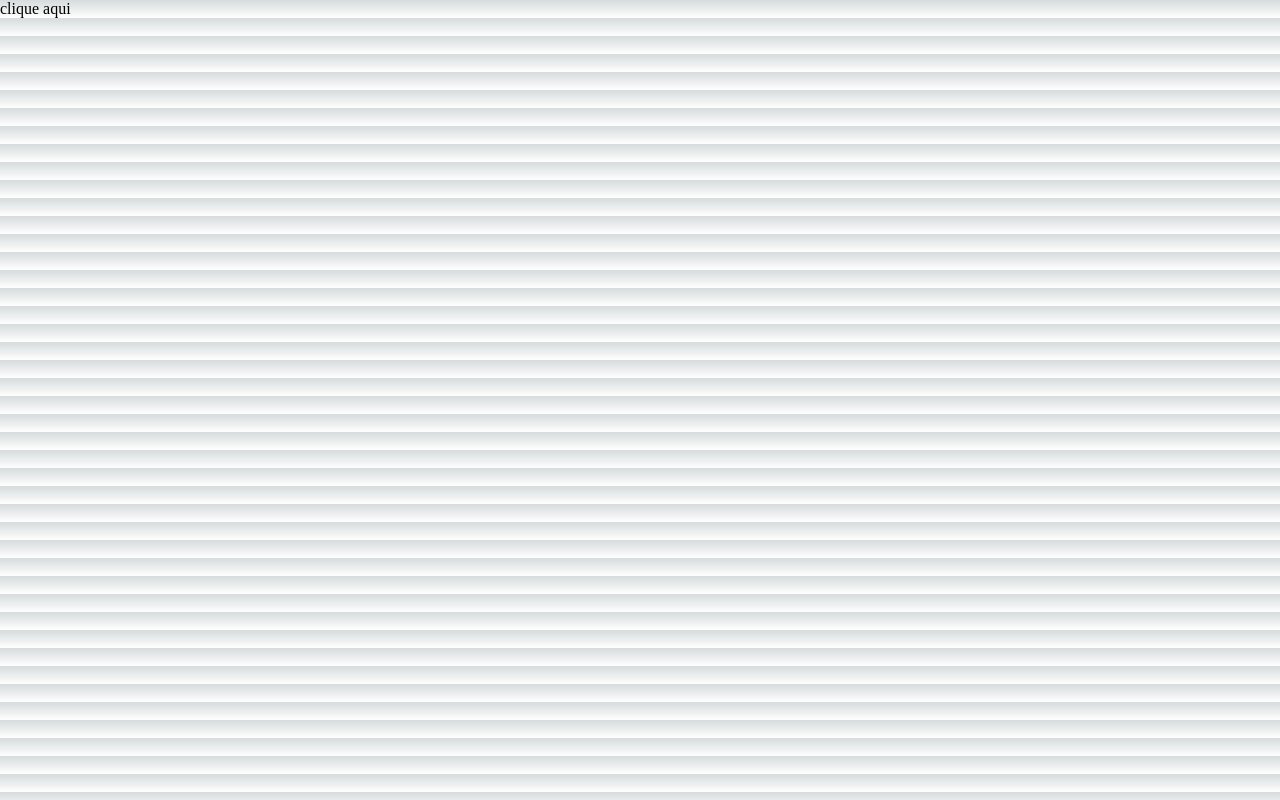
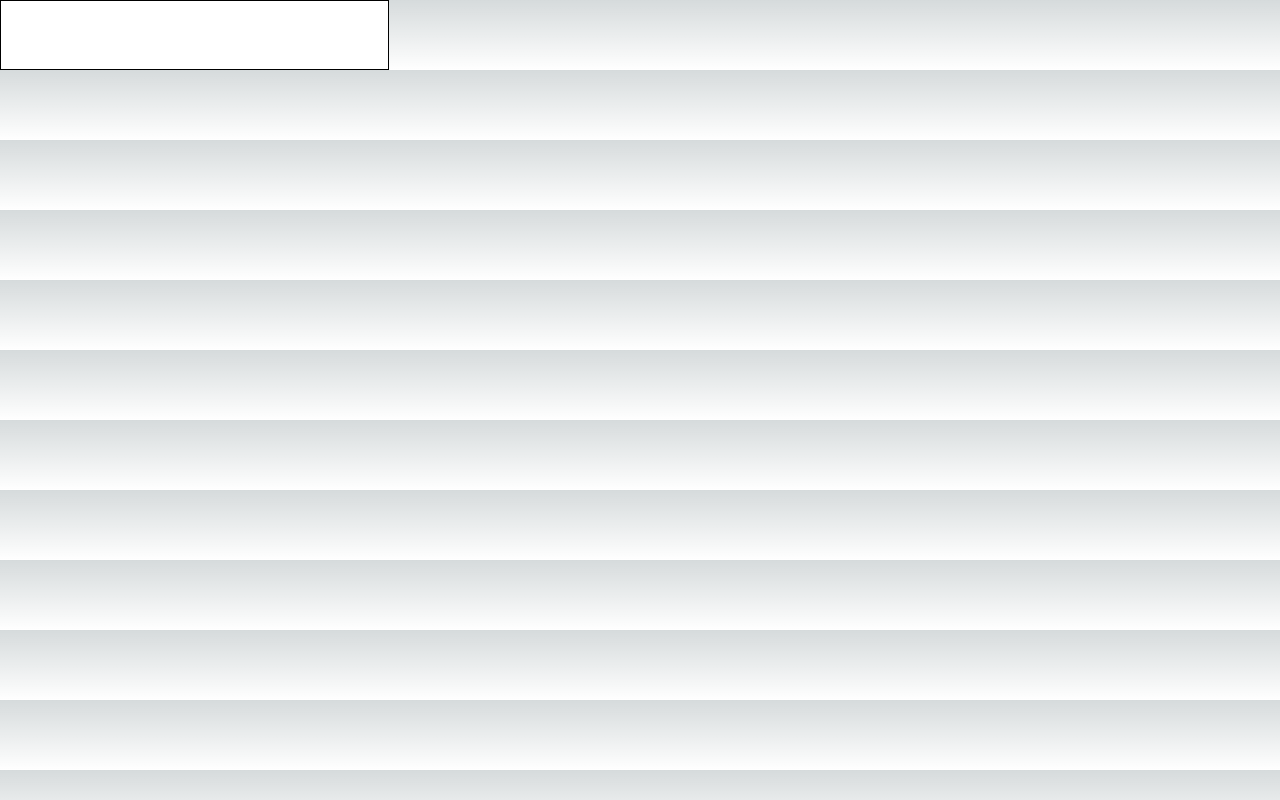
Before and after one commit to Raissatkm/portfolio, a Next.js app: page / in a window 1280 px wide. Built offline with nearby package versions, Linux system fonts and the light colour scheme.

Commit message:
feat: create list patient

```diff
--- /dev/null
+++ b/src/components/atoms/InputText/index.tsx
@@ -0,0 +1,10 @@
+import { InputTextInterface } from "./interfaces";
+
+import { InputTextComponent } from "./styles";
+
+
+function InputText(props: InputTextInterface) {
+    return <InputTextComponent {...props} />
+}
+
+export default InputText;
--- /dev/null
+++ b/src/components/atoms/InputText/interfaces.ts
@@ -0,0 +1,4 @@
+export interface InputTextInterface {
+    type: 'password' | 'text' | 'number' | 'email';
+
+}
--- /dev/null
+++ b/src/components/atoms/InputText/styles.ts
@@ -0,0 +1,18 @@
+
+import styled from 'styled-components';
+
+import { InputTextInterface } from './interfaces';
+
+
+export const InputTextComponent = styled.input.attrs(({ type }: InputTextInterface) => ({
+    type,
+}))<InputTextInterface> `
+
+    font-size: 15px;
+    width: 389px;
+    height: 70px;
+    display: flex;
+    border: 1px solid;
+
+
+`;
--- a/src/components/organisms/Navbar/interfaces.ts
+++ /dev/null
@@ -1,3 +0,0 @@
-export interface NavbarIntefance {
-
-}
--- a/src/pages/index.tsx
+++ b/src/pages/index.tsx
@@ -1,10 +1,18 @@
 import { link } from 'fs'
 import Image from '../components/atoms/Image'
-import Navbar from '../components/organisms/Navbar'
 import Link from '@/components/atoms/Link'
+import InputText from '@/components/atoms/InputText'
+import { InputTextComponent } from '@/components/atoms/InputText/styles'
+
+
+
+
 
 export default function Home() {
-  return (
-      <Link url="https://google.com">clique aqui</Link>
-  )
+    return (
+      <>
+        <InputText type='email'/>
+      </>
+
+  );
 }
```
Also changed, not shown: src/components/organisms/Navbar/index.tsx (deleted, +0 -11 lines), src/components/organisms/Navbar/styles.ts (deleted, +0 -13 lines).
